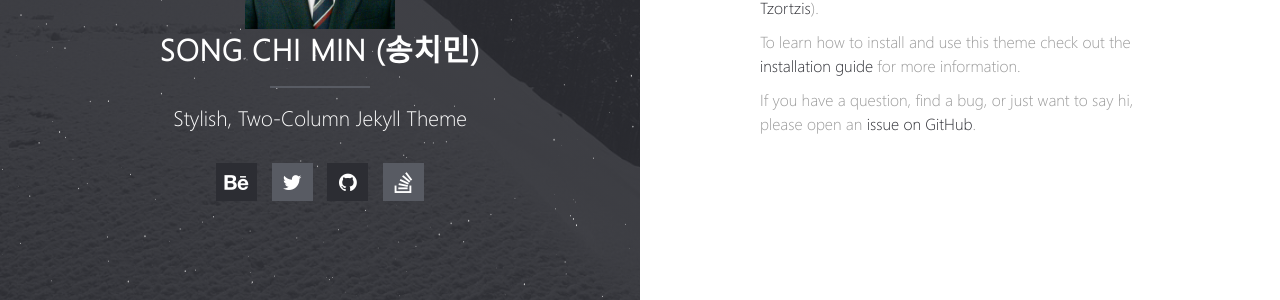
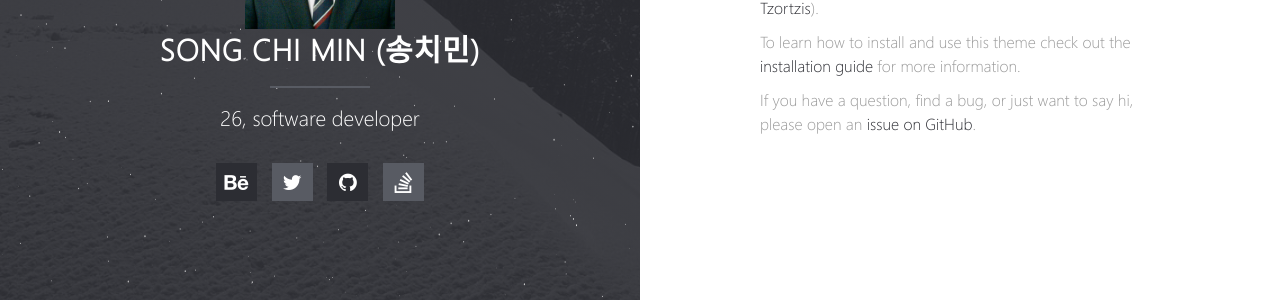
Before and after one commit to songchimin/songchimin, a Jekyll site: the page built from index.md, in a window 1280 px wide. Shown: the part 435-735 px from the top of the page. Built offline with Jekyll 4.4.1, drawn with Linux system fonts in a browser that asks for light colours; our own code applies the rules of GitHub Pages for plain Markdown files.

Commit message:
사진 수정

```diff
--- a/_config.yml
+++ b/_config.yml
@@ -1,8 +1,8 @@
 # Site
 title: Song Chi Min (송치민)
-description: Stylish, Two-Column Jekyll Theme
+description: 26, software developer
 url: https://songchimin.github.io/songchimin/
-logo: photo.jpg                                       # Site logo
+logo: photo.png                                       # Site logo
 locale: en_US
 
 # Left Block Images
```
Also changed, not shown: images/photo-small.png (added), images/photo.png (renamed from images/photo.jpg).
